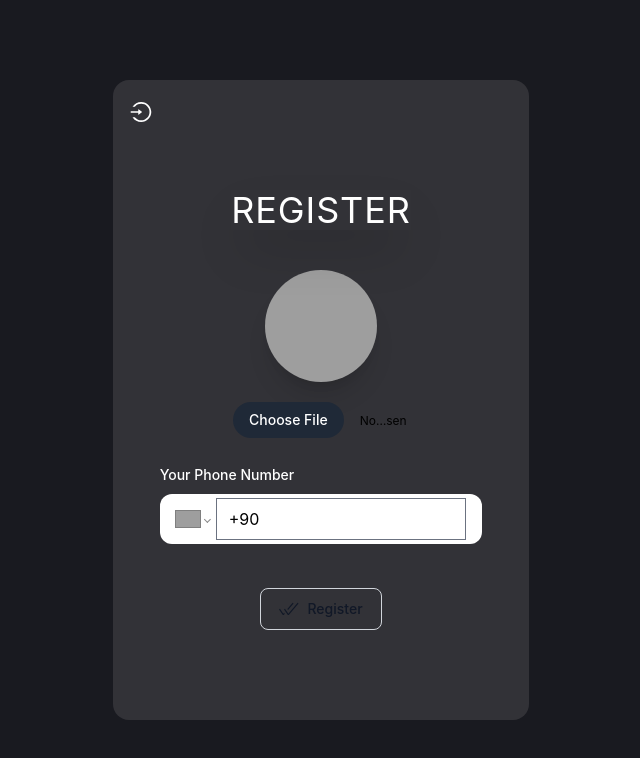
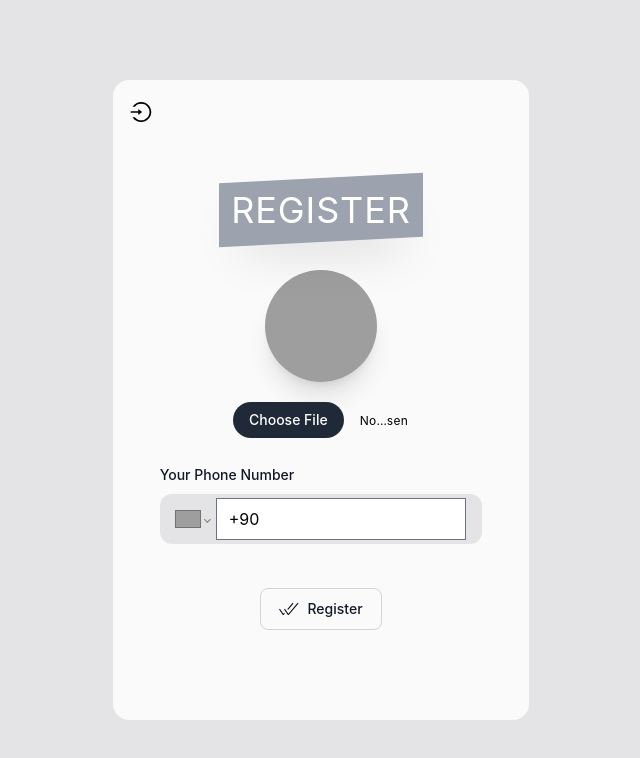
Before and after one commit to Cengizhnx/React-Chat-App, a React (Create React App) app: page /register in a window 1280 px wide. Both pictures are taken after a click on the button "Check it". Shown: the top 758 px of the page, without its empty margins (319-959 px from the left). Built offline with nearby package versions, Linux system fonts and the light colour scheme; no server answers; the database is empty; grey boxes are pictures that could not be loaded; a web font is replaced by a local one.

Commit message:
register page light/dark mode completed

```diff
--- a/src/components/Persons/Search.js
+++ b/src/components/Persons/Search.js
@@ -1,4 +1,3 @@
-import { TextInput } from 'flowbite-react'
 import { useState } from 'react';
 import { HiOutlineSearch } from "react-icons/hi";
 import { GetUserProfile } from '../../firebase';
@@ -27,8 +26,6 @@ function Search() {
         dispatch(addSelectUSer(item))
         setUser("")
     }
-
-    const theme = localStorage.getItem("theme")
 
     return (
         <div className='w-full flex flex-col items-center justify-center my-2'>
--- a/src/page/Login/Login.js
+++ b/src/page/Login/Login.js
@@ -67,7 +67,7 @@ function Login() {
   }
 
   return (
-    <div className="bg-bgLight2 dark:bg-bgDark0 w-full flex flex-row items-center p-4 justify-center h-screen">
+    <div className="bg-bgLight2 dark:bg-bgDark1 w-full flex flex-row items-center p-4 justify-center h-screen">
       <div className='bg-bgLight1 dark:bg-bgDark2 xs:w-full md:w-2/3 lg:w-1/3 xs:h-full md:h-2/3 flex flex-col rounded-2xl justify-center'>
         <div className='p-12'>
           <div className='flex items-center justify-center mb-14'>
@@ -109,7 +109,6 @@ function Login() {
             <div className='my-20'>
               <div className="mb-3 block">
                 <Label
-                  style={{ color: "white" }}
                   htmlFor="password1"
                   value="Your OTP"
                 />
--- a/src/page/Profile/Profile.js
+++ b/src/page/Profile/Profile.js
@@ -97,7 +97,7 @@ function Profile({ data }) {
                         <div className='flex flex-col items-center justify-center my-8'>
                             <img className='w-44 h-44 object-cover rounded-full shadow-xl shadow-gray-400 dark:shadow-bgDark1' src={user?.photoURL ? user?.photoURL : "https://cdn-icons-png.flaticon.com/512/149/149071.png"} id='myimg' alt="" />
                             <label className="mt-5 block">
-                                <input type="file" onChange={(e) => { handleConvert(e) }} className="block w-full text-xs text-zinc-400 rounded-full file:mr-4 file:py-2 file:px-4 file:rounded-full file:border-0 file:text-xs file:font-semibold file:bg-white file:text-white hover:file:bg-violet-100" />
+                                <input type="file" onChange={(e) => { handleConvert(e) }} className="block w-full text-xs text-zinc-400 dark:text-loginInfo rounded-full file:mr-4 file:py-2 file:px-4 file:rounded-full file:border-0 file:text-xs file:font-semibold file:bg-white file:text-white hover:file:bg-violet-100" />
                             </label>
                         </div>
 
--- a/src/page/Register/Register.js
+++ b/src/page/Register/Register.js
@@ -11,10 +11,12 @@ import toast, { Toaster } from 'react-hot-toast';
 import { getDownloadURL, ref, uploadBytesResumable } from 'firebase/storage';
 import { doc, getDoc } from 'firebase/firestore';
 import { updateProfile } from 'firebase/auth';
+import DarkMode from '../../components/DarkMode';
 
 function Register() {
 
     const navigate = useNavigate()
+    DarkMode()
 
     const [value, setValue] = useState("")
     const [username, setUsername] = useState("")
@@ -155,15 +157,15 @@ function Register() {
     }
 
     return (
-        <div style={{ backgroundColor: "#191a20" }} className="w-full flex flex-row items-center p-4 justify-center h-screen">
-            <div style={{ backgroundColor: "#323237" }} className='relative xs:w-full xs:justify-center md:w-4/6 lg:w-3/4 xl:w-1/3 xs:h-full md:h-5/6 flex flex-col rounded-2xl'>
+        <div className="bg-bgLight2 dark:bg-bgDark1 w-full flex flex-row items-center p-4 justify-center h-screen">
+            <div className='bg-bgLight1 dark:bg-bgDark2  relative xs:w-full xs:justify-center md:w-4/6 lg:w-3/4 xl:w-1/3 xs:h-full md:h-5/6 flex flex-col rounded-2xl'>
                 <Link to="/login">
-                    <AiOutlineLogin className="absolute m-4 h-6 w-6 top-1 left-0 text-white hover:bg-white hover:text-black hover:rounded-2xl hover:cursor-pointer" />
+                    <AiOutlineLogin className="absolute m-4 h-6 w-6 top-1 left-0 text-black hover:bg-loginTextBgLight hover:text-white dark:text-white dark:hover:bg-bgLight2 dark:hover:text-black hover:rounded-2xl hover:cursor-pointer" />
                 </Link>
                 <div className='p-8 mt-10'>
 
                     <div className='w-full flex xs:flex-col items-center justify-center' >
-                        <span className="text-4xl shadow-2xl shadow-stone-900 before:block before:absolute xs:before:-inset-1 sm:before:-inset-3 before:-skew-y-3 before:bg-zinc-600 relative inline-block">
+                        <span className="text-4xl shadow-2xl shadow-stone-900 before:block before:absolute xs:before:-inset-1 sm:before:-inset-3 before:-skew-y-3 before:bg-loginTextBgLight dark:before:bg-loginTextBg relative inline-block">
                             <span className="xs:text-base sm:text-3xl md:text-4xl relative text-white tracking-wide">REGISTER</span>
                         </span>
                         <div className='w-full mt-10 flex flex-col items-center' style={{ display: !visible ? "block" : "none" }}>
@@ -186,7 +188,7 @@ function Register() {
                         <div className='w-6/12 mt-10 flex flex-col items-center' style={{ display: visible ? "block" : "none" }}>
                             <img className='w-28 h-28 m-auto object-cover rounded-full shadow-xl shadow-neutral-900' id='myimg' src='https://cdn-icons-png.flaticon.com/512/149/149071.png' alt="landing" />
                             <label className="mt-5 block">
-                                <input type="file" onChange={(e) => { handleConvert(e) }} className="block w-full text-xs text-zinc-400 rounded-full file:mr-4 file:py-2 file:px-4 file:rounded-full file:border-0 file:text-xs file:font-semibold file:bg-white file:text-white hover:file:bg-violet-100" />
+                                <input type="file" onChange={(e) => { handleConvert(e) }} className="block w-full text-xs tracking-wide text-zinc-400 dark:text-loginInfo rounded-full file:mr-4 file:py-2 file:px-4 file:rounded-full file:border-0 file:text-xs file:font-semibold file:bg-white file:text-white hover:file:bg-violet-100" />
                             </label>
                         </div>
                     </div>
@@ -195,12 +197,11 @@ function Register() {
                         <div>
                             <div className="mb-2 block">
                                 <Label
-                                    style={{ color: "white" }}
                                     htmlFor="email1"
                                     value="Your Phone Number"
                                 />
                             </div>
-                            <div className='bg-white rounded-xl py-1 px-4'>
+                            <div className='bg-bgLight2 dark:bg-white rounded-xl py-1 px-4'>
                                 <PhoneInput
                                     international
                                     defaultCountry="TR"
@@ -225,7 +226,6 @@ function Register() {
                         <div>
                             <div className="mb-2 block">
                                 <Label
-                                    style={{ color: "white" }}
                                     htmlFor="password1"
                                     value="Your OTP"
                                 />
```
